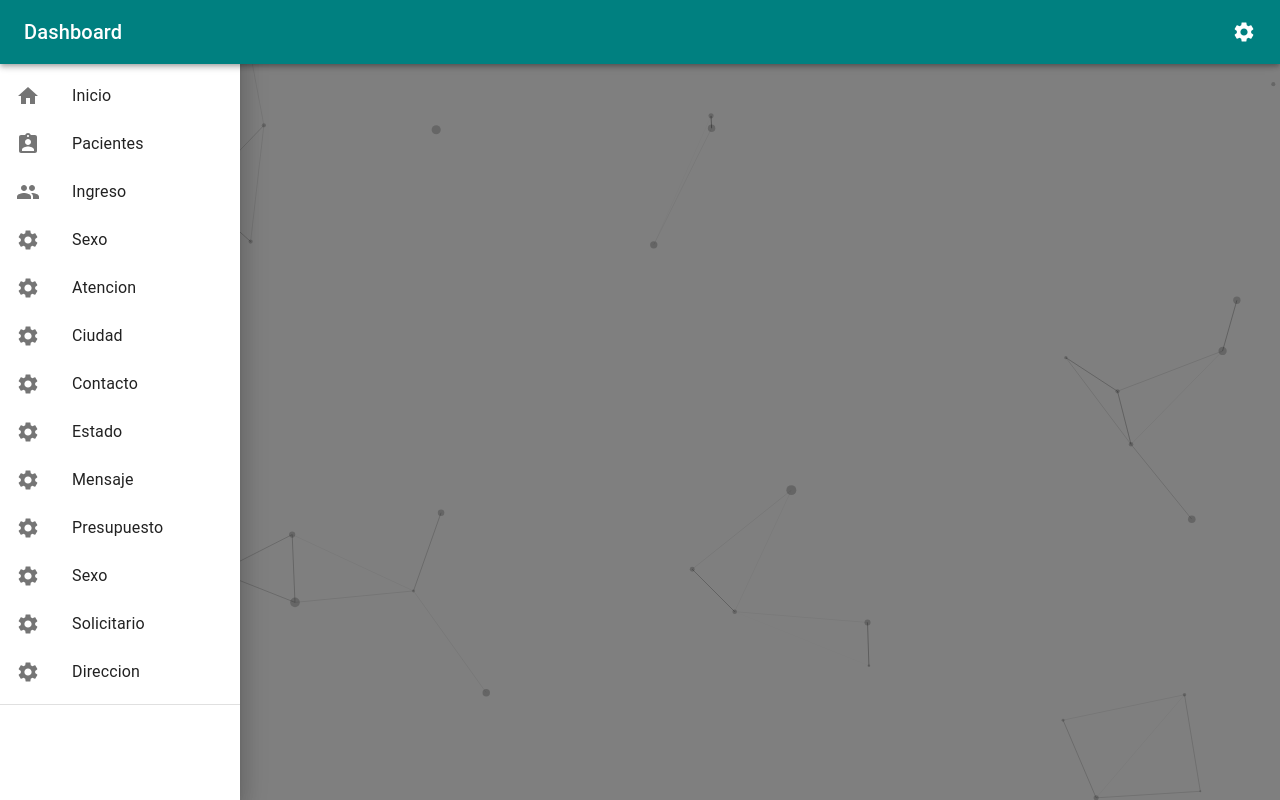
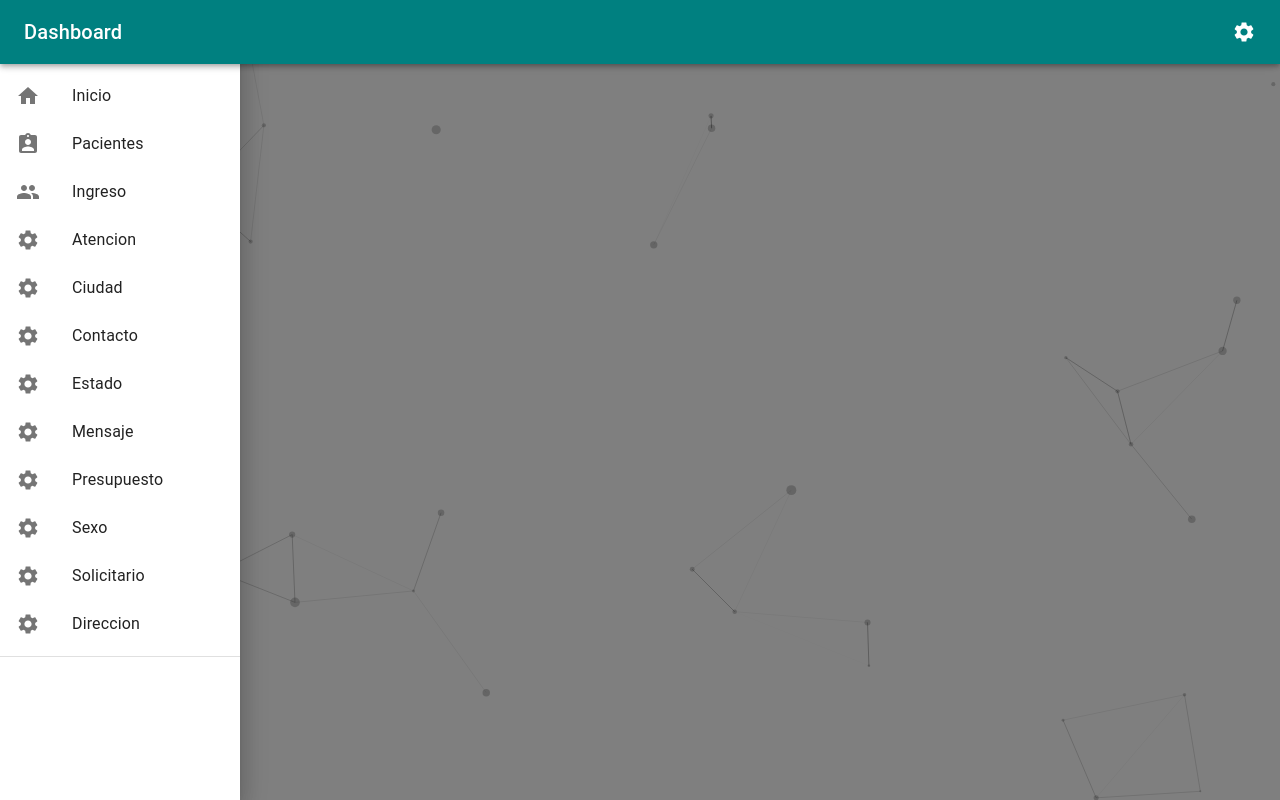
Before and after one commit to javierox777/frondendClinicaVite, a React (Vite) app: page / in a window 1280 px wide. Both pictures are taken after a click on the button 32 px from the left and 32 px from the top of the page. Built offline with nearby package versions, Linux system fonts and the light colour scheme.

Commit message:
fix patient form

```diff
--- a/src/pages/patients/PatientForm.tsx
+++ b/src/pages/patients/PatientForm.tsx
@@ -256,20 +256,71 @@ const PatientForm = ({ open, onClose, patient }: Props) => {
       );
 
       if (response.data.message === 'success') {
-        contacts.forEach(async (c) => {
-          c.persona_id = response.data.body.id;
+        //recuperar los contactos que ya existen del paciente
+        const existingContacts = (
+          await axios.get(`${generalConfig.baseUrl}/contact-book`)
+        ).data.body.filter((c: any) => c.persona_id === patient.id);
+
+        //filtrar de todos los contactos del formulario, los contactos que seran actualizados de los nuevos q se crearan
+        const contactsToUpdate = contacts.filter((c) => {
+          return existingContacts.some((ec: any) => {
+            return c.id === ec.id;
+          });
+        });
+
+        //actualizar contactos
+        contactsToUpdate.forEach(async (c) => {
+          c.persona_id = patient.id;
 
           await axios.patch(`${generalConfig.baseUrl}/contact-book/${c.id}`, c);
         });
 
-        addresses.forEach(async (a) => {
-          a.persona_id = response.data.body.id;
+        const existingAddresses = (
+          await axios.get(`${generalConfig.baseUrl}/address-book`)
+        ).data.body.filter((a: any) => a.persona_id === patient.id);
+
+        const addressesToUpdate = addresses.filter((a) => {
+          return existingAddresses.some((ea: any) => {
+            return a.id === ea.id;
+          });
+        });
+
+        addressesToUpdate.forEach(async (a: any) => {
+          a.persona_id = patient.id;
 
           await axios.patch(`${generalConfig.baseUrl}/address-book/${a.id}`, a);
         });
+
+        // //crear nuevas direcciones y contactos en caso de ser agregadas
+
+        const newContacts = contacts.filter(
+          (contact) =>
+            !existingContacts.some(
+              (existingContact: any) => existingContact.id === contact.id
+            )
+        );
+
+        newContacts.forEach(async (c) => {
+          c.persona_id = patient.id;
+
+          await axios.post(`${generalConfig.baseUrl}/contact-book`, c);
+        });
+
+        const newAddresses = addresses.filter(
+          (address) =>
+            !existingAddresses.some(
+              (existingAddress: any) => existingAddress.id === address.id
+            )
+        );
+
+        newAddresses.forEach(async (a) => {
+          a.persona_id = patient.id;
+
+          await axios.post(`${generalConfig.baseUrl}/address-book`, a);
+        });
+
         toast.success('Se ha actualizado paciente.');
         setSubmitting(false);
-        //
       } else {
         setSubmitting(false);
         toast.error('No se ha actualizado paciente, inténtelo nuevamente.');
@@ -395,9 +446,6 @@ const PatientForm = ({ open, onClose, patient }: Props) => {
   // ***********
   // ***********
   //efecto del componente en caso de que se este entrando al componente para editar algun usuario ya existente
-
-  console.log(contacts);
-  console.log(addresses);
 
   return (
     <>
--- a/src/views/dashboard/dashboardLayout.tsx
+++ b/src/views/dashboard/dashboardLayout.tsx
@@ -140,9 +140,20 @@ const DashboardLayout: React.FC = () => {
         <Toolbar />
         <Box sx={{ overflow: 'auto' }}>
           <List>
-            {['Inicio', 'Pacientes', 'Ingreso', 'Sexo',
-            'Atencion', 'Ciudad', 'Contacto', 'Estado',
-            'Mensaje', 'Presupuesto', 'Sexo', 'Solicitario', 'Direccion'].map((text, index) => (
+            {[
+              'Inicio',
+              'Pacientes',
+              'Ingreso',
+              'Atencion',
+              'Ciudad',
+              'Contacto',
+              'Estado',
+              'Mensaje',
+              'Presupuesto',
+              'Sexo',
+              'Solicitario',
+              'Direccion',
+            ].map((text, index) => (
               <ListItem
                 button
                 key={text}
@@ -184,12 +195,11 @@ const DashboardLayout: React.FC = () => {
           <Route path="/atencion" element={<AtencionTipo />} />
           <Route path="/ciudad" element={<Ciudad />} />
           <Route path="/contacto" element={<Contacto />} />
-          <Route path="/estado" element={<Estado/>} />
-          <Route path="/mensaje" element={<Mensaje/>} />
-          <Route path="/presupuesto" element={<PresupuestoTipo/>} />
-          <Route path="/sexo" element={<Sexo/>} />
-          <Route path="/solicitario" element={<Solicitario/>} />
-          <Route path="/direccion" element={<TipoDireccion/>} />
+          <Route path="/estado" element={<Estado />} />
+          <Route path="/mensaje" element={<Mensaje />} />
+          <Route path="/presupuesto" element={<PresupuestoTipo />} />
+          <Route path="/solicitario" element={<Solicitario />} />
+          <Route path="/direccion" element={<TipoDireccion />} />
           <Route path="/detallespaciente" element={<PatientDetailsPage />} />
           <Route path="/editarpaciente" element={<EditPatientPage />} />
         </Routes>
```
